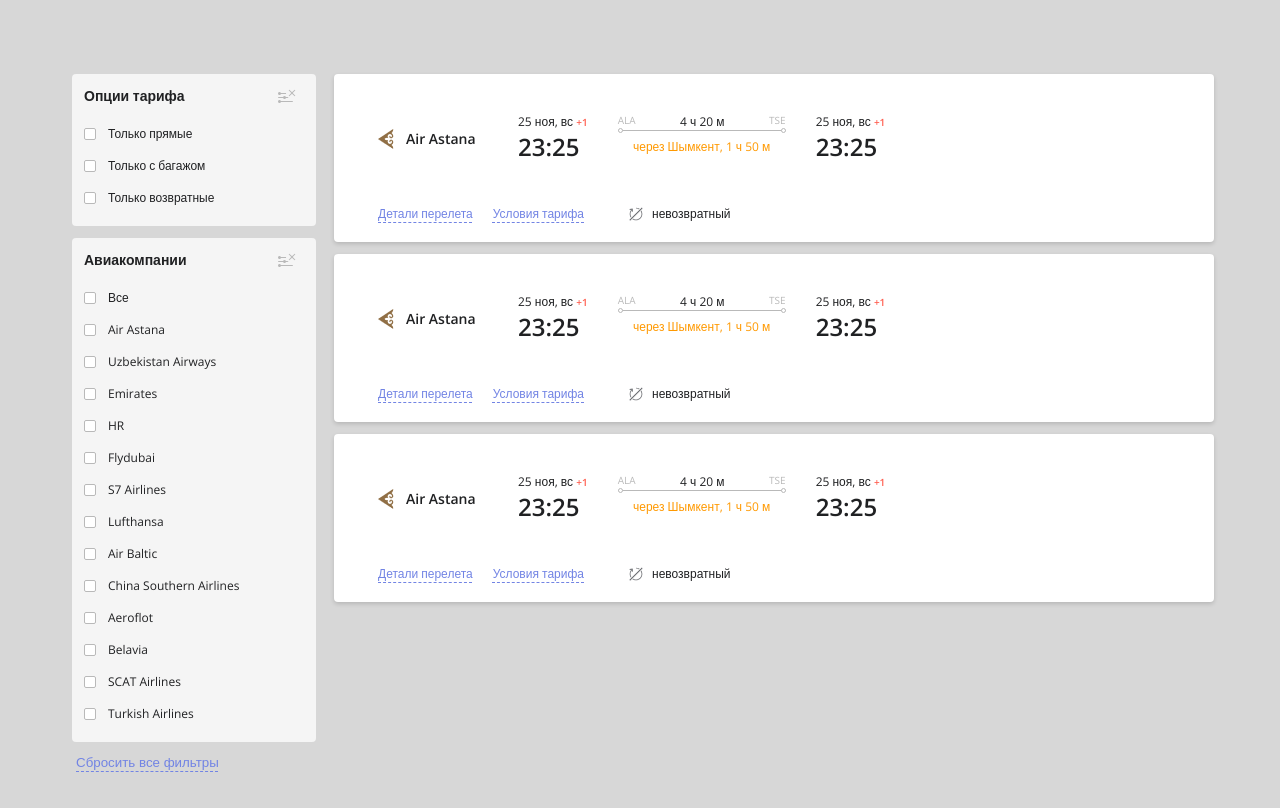
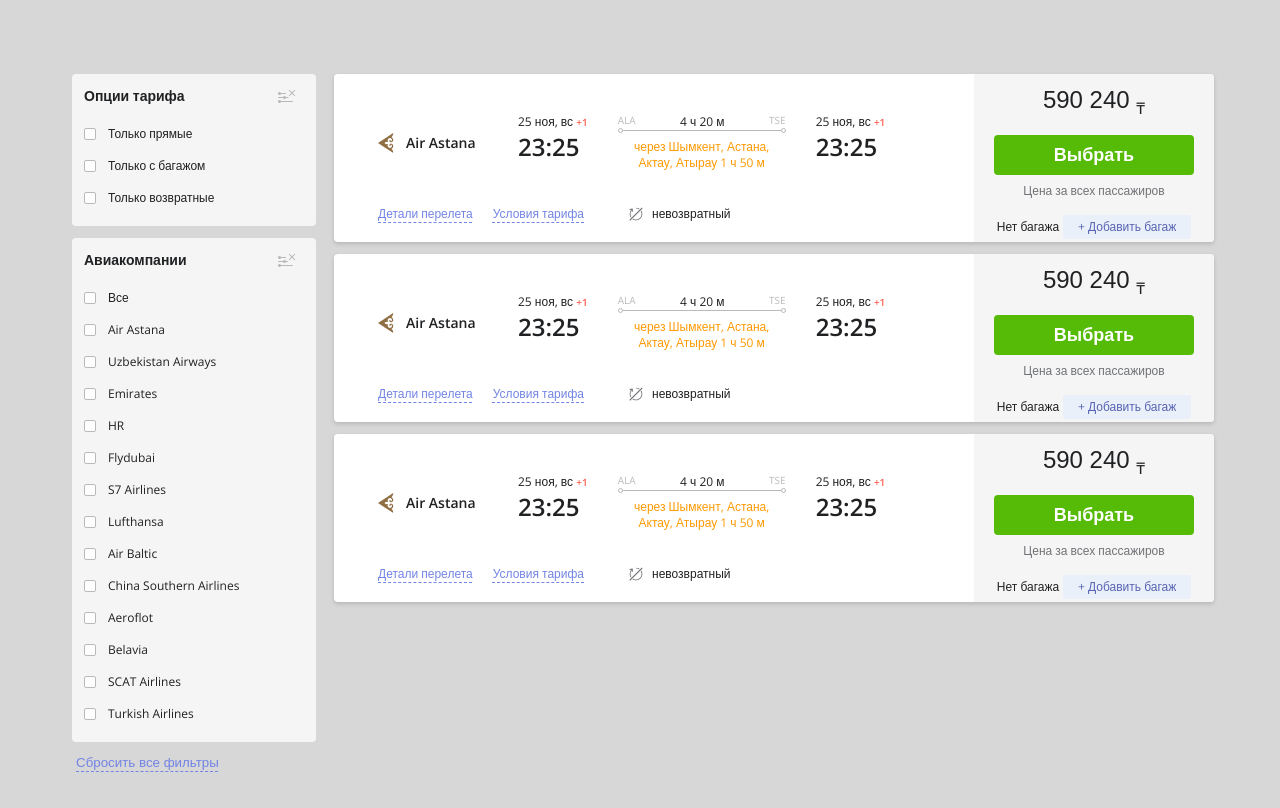
Before and after one commit to ansaganie/flight-filter, a Vue app: page / in a window 1280 px wide. Shown: the top 808 px of the page. Built offline with nearby package versions, Linux system fonts and the light colour scheme; the HTML template or start-up script is replaced by a standard one.

Commit message:
markup: Creates RightBlock of the FlightCard component

```diff
--- a/src/App.vue
+++ b/src/App.vue
@@ -14,7 +14,7 @@
 </script>
 
 <style lang="scss">
-@import url("https://fonts.googleapis.com/css2?family=Open+Sans:wght@400;600&display=swap");
+@import url("https://fonts.googleapis.com/css2?family=Open+Sans:wght@400;600;700&display=swap");
 @import "./styles/variables.scss";
 
 * {
--- a/src/components/FlightCard/FlightCard.vue
+++ b/src/components/FlightCard/FlightCard.vue
@@ -1,16 +1,17 @@
 <template>
   <article class="flight-card">
-    <main-info />
-    <div class="price-service-info"></div>
+    <left-block />
+    <right-block />
   </article>
 </template>
 
 <script>
-import MainInfo from "./components/MainInfo.vue";
+import LeftBlock from "./components/LeftBlock.vue";
+import RightBlock from "./components/RightBlock.vue";
 
 export default {
   name: "FlightCard",
-  components: { MainInfo },
+  components: { LeftBlock, RightBlock },
 };
 </script>
 
@@ -18,14 +19,16 @@
 @import "../../styles/variables.scss";
 
 .flight-card {
+  display: flex;
+  justify-content: space-between;
+
   min-width: 880px;
   width: 100%;
   height: 168px;
   background: $background-primary;
-
-  padding: 40px 44px 20px 44px;
-
   box-shadow: 0px 2px 4px rgba(0, 0, 0, 0.15);
   border-radius: 4px;
+
+  overflow: hidden;
 }
 </style>
--- a/src/components/FlightCard/components/FlightLine.vue
+++ b/src/components/FlightCard/components/FlightLine.vue
@@ -11,10 +11,10 @@
       <span class="route-dot" />
     </div>
 
-    <div class="docking-cities">
-      через Шымкент,
+    <span class="docking-cities">
+      через Шымкент, Астана, Актау, Атырау
       <time class="total-docking-time" datetime="PT1H150M0S">1 ч 50 м</time>
-    </div>
+    </span>
   </div>
 </template>
 
@@ -30,6 +30,7 @@
 .flight-line-header {
   display: flex;
   justify-content: space-between;
+  max-width: 168px;
 }
 
 .origin-code,
@@ -59,7 +60,10 @@
 }
 
 .docking-cities {
+  display: block;
   color: #ff9900;
   text-align: center;
+  inline-size: 168px;
+  overflow-wrap: break-word;
 }
 </style>
--- a/src/components/FlightCard/components/MainInfo.vue
+++ b/src/components/FlightCard/components/LeftBlock.vue
@@ -1,6 +1,6 @@
 <template>
-  <div class="main-info">
-    <div class="main-info__top">
+  <div class="left-block">
+    <div class="left-block-top">
       <div class="airline">
         <img
           class="airline-logo"
@@ -12,7 +12,7 @@
       <itineraries />
     </div>
 
-    <div class="main-info-bottom">
+    <div class="left-block-bottom">
       <div class="flight-links">
         <dashed-anchor href="#">Детали перелета</dashed-anchor>
         <dashed-anchor href="#">Условия тарифа</dashed-anchor>
@@ -40,13 +40,14 @@
 <style lang="scss" scoped>
 @import "../../../styles/variables.scss";
 
-.main-info {
+.left-block {
   display: flex;
   flex-direction: column;
   height: 100%;
   justify-content: space-between;
+  padding: 40px 44px 20px 44px;
 
-  .main-info__top {
+  .left-block-top {
     display: flex;
     align-items: center;
     gap: $padding-optimum;
@@ -72,7 +73,7 @@
   }
 }
 
-.main-info-bottom {
+.left-block-bottom {
   display: flex;
   align-items: center;
 
--- /dev/null
+++ b/src/components/FlightCard/components/RightBlock.vue
@@ -0,0 +1,92 @@
+<template>
+  <div class="right-block">
+    <span class="price">590 240 <sub>₸</sub></span>
+    <a class="order-btn" href="#" @click.prevent>Выбрать</a>
+    <span class="price-includes">Цена за всех пассажиров</span>
+    <div class="luggage-info">
+      <span class="luggage-offer">Нет багажа</span>
+      <a class="add-luggage-btn" href="#" @click.prevent>+ Добавить багаж</a>
+    </div>
+  </div>
+</template>
+<script>
+export default {
+  name: "FlightCardRightBlock",
+};
+</script>
+
+<style lang="scss" scoped>
+@import "../../../styles/variables.scss";
+
+.right-block {
+  width: 240px;
+  height: 100%;
+  background-color: #f5f5f5;
+  padding: $padding-optimum 20px;
+
+  display: flex;
+  flex-direction: column;
+  align-items: center;
+}
+
+.price {
+  font-family: Arial;
+  font-size: 24px;
+  line-height: 28px;
+  padding-bottom: $padding-optimum;
+
+  sub {
+    font-size: 16px;
+    position: static;
+  }
+}
+
+.order-btn {
+  display: block;
+  padding: 8px 12px;
+  width: 200px;
+  height: 40px;
+  background: #55bb06;
+  border-radius: 4px;
+
+  display: block;
+  text-decoration: none;
+  display: flex;
+  justify-content: center;
+  align-items: center;
+
+  font-weight: 700;
+  font-size: 18px;
+  line-height: 25px;
+  color: #fff;
+  margin-bottom: 8px;
+}
+
+.price-includes {
+  color: #707276;
+  margin-bottom: 16px;
+}
+
+.luggage-info {
+  display: flex;
+  justify-content: space-between;
+  align-items: center;
+  gap: 4px;
+
+  .add-luggage-btn {
+    width: 128px;
+    height: 24px;
+
+    display: block;
+    text-decoration: none;
+    display: flex;
+    justify-content: center;
+    align-items: center;
+
+    background: #eaf0fa;
+    border-radius: 2px;
+
+    color: #5763b3;
+  }
+}
+</style>
```
